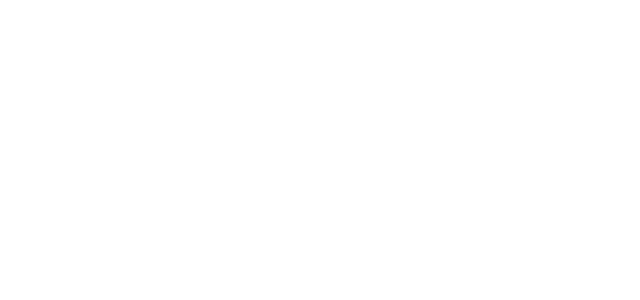
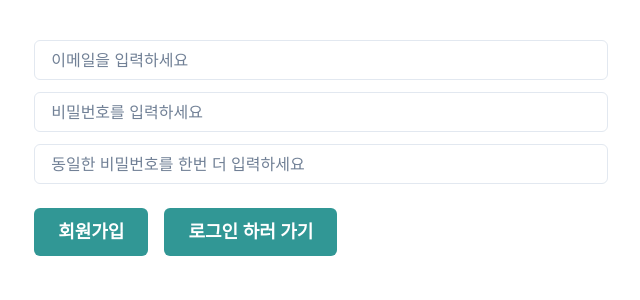
Before and after one commit to HaJunRyu/wanted-pre-onboarding-fe, a React (Create React App) app: page /sign-up in a window 1280 px wide. Before the commit this address had no page. Shown: the top 300 px of the page, without its empty margins (319-959 px from the left). Built offline with nearby package versions, Linux system fonts and the light colour scheme.

Commit message:
Feat: 회원가입 기능을 구현한다

```diff
--- a/src/App.tsx
+++ b/src/App.tsx
@@ -1,6 +1,6 @@
 import React from 'react';
 import { BrowserRouter, Routes, Route } from 'react-router-dom';
-import { Home } from 'src/pages';
+import { Home, SignUp } from 'src/pages';
 import { ChakraProvider } from '@chakra-ui/react';
 
 function App() {
@@ -9,6 +9,7 @@
       <BrowserRouter>
         <Routes>
           <Route path="/" element={<Home />} />
+          <Route path="sign-up" element={<SignUp />} />
         </Routes>
       </BrowserRouter>
     </ChakraProvider>
--- a/src/components/index.ts
+++ b/src/components/index.ts
@@ -1 +1,2 @@
 export * from './home';
+export * from './signUp';
--- /dev/null
+++ b/src/components/signUp/SignUpForm.tsx
@@ -0,0 +1,100 @@
+import React, { useState } from 'react';
+import { Button, Input, Link, Stack, Text } from '@chakra-ui/react';
+import { Link as ReactLink, useNavigate } from 'react-router-dom';
+import AuthApiService from 'src/api/service/auth';
+import type { AuthForm } from 'src/types/api/auth';
+import { validateEmail, validatePassword } from 'src/utils/auth';
+
+function LoginForm() {
+  const navigate = useNavigate();
+  const [signUpFormState, setSignUpFormState] = useState<AuthForm & { passwordValid: string }>({
+    email: '',
+    password: '',
+    passwordValid: '',
+  });
+
+  const [signUpFormError, setSignUpFormError] = useState({
+    email: false,
+    password: false,
+    passwordValid: false,
+  });
+
+  const handleChangeAuthForm: React.ChangeEventHandler<HTMLInputElement> = ({ target }) => {
+    const { id, value } = target;
+
+    setSignUpFormState(pre => ({ ...pre, [id]: value }));
+  };
+
+  const handleSignUp: React.FormEventHandler<HTMLFormElement> = async e => {
+    e.preventDefault();
+
+    if (!validateEmail(signUpFormState.email)) {
+      setSignUpFormError({ email: true, password: false, passwordValid: false });
+      return;
+    }
+    if (!validatePassword(signUpFormState.password)) {
+      setSignUpFormError({ email: false, password: true, passwordValid: false });
+      return;
+    }
+    if (signUpFormState.password !== signUpFormState.passwordValid) {
+      setSignUpFormError({ email: false, password: false, passwordValid: true });
+      return;
+    }
+
+    setSignUpFormError({ email: false, password: false, passwordValid: false });
+
+    try {
+      await AuthApiService.signUp(signUpFormState);
+      navigate('/');
+    } catch (error) {
+      throw new Error(error as any);
+    }
+  };
+  return (
+    <form onSubmit={handleSignUp}>
+      <Stack spacing={3} mb={6} mt={10}>
+        <Input
+          id="email"
+          type="text"
+          value={signUpFormState.email}
+          placeholder="이메일을 입력하세요"
+          size="md"
+          onChange={handleChangeAuthForm}
+        />
+        {signUpFormError.email && <Text color={'red'}>이메일 형식을 확인해주세요</Text>}
+        <Input
+          id="password"
+          type="password"
+          value={signUpFormState.password}
+          placeholder="비밀번호를 입력하세요"
+          size="md"
+          onChange={handleChangeAuthForm}
+        />
+        {signUpFormError.password && <Text color={'red'}>비밀번호는 8글자 이상이어야합니다</Text>}
+        <Input
+          id="passwordValid"
+          type="password"
+          value={signUpFormState.passwordValid}
+          placeholder="동일한 비밀번호를 한번 더 입력하세요"
+          size="md"
+          onChange={handleChangeAuthForm}
+        />
+        {signUpFormError.passwordValid && (
+          <Text color={'red'}>위 비밀번호와 값이 같은지 확인해주세요</Text>
+        )}
+      </Stack>
+      <Stack spacing={4} direction="row">
+        <Button type="submit" colorScheme="teal" size="lg">
+          회원가입
+        </Button>
+        <Link as={ReactLink} to="/" colorScheme="teal" size="lg">
+          <Button colorScheme="teal" size="lg">
+            로그인 하러 가기
+          </Button>
+        </Link>
+      </Stack>
+    </form>
+  );
+}
+
+export default LoginForm;
--- /dev/null
+++ b/src/components/signUp/index.ts
@@ -0,0 +1 @@
+export { default as SignUpForm } from './SignUpForm';
--- /dev/null
+++ b/src/pages/SignUp.tsx
@@ -0,0 +1,14 @@
+import { Box, Container } from '@chakra-ui/react';
+import { SignUpForm } from 'src/components';
+
+function SignUp() {
+  return (
+    <Container as="main">
+      <Box as="section">
+        <SignUpForm />
+      </Box>
+    </Container>
+  );
+}
+
+export default SignUp;
--- a/src/pages/index.ts
+++ b/src/pages/index.ts
@@ -1 +1,2 @@
 export { default as Home } from './Home';
+export { default as SignUp } from './SignUp';
--- /dev/null
+++ b/src/utils/auth.ts
@@ -0,0 +1,9 @@
+const emailRegExp = /[\w]@[\w]/;
+
+export const validateEmail = (email: string) => {
+  return emailRegExp.test(email);
+};
+
+export const validatePassword = (password: string) => {
+  return password.length >= 8;
+};
```
